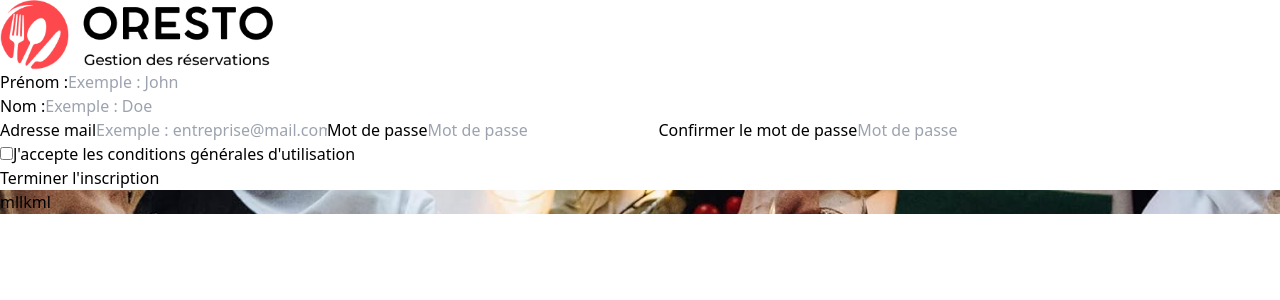
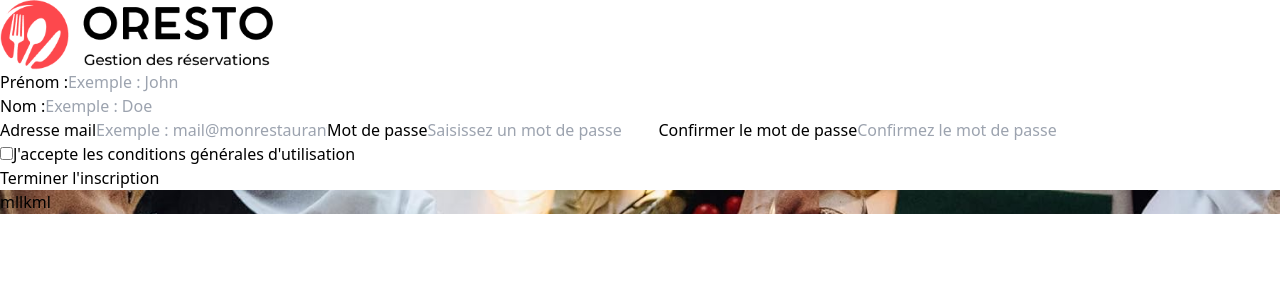
Before and after one commit to xavierc90/Oresto_Front, a React (Vite) app: page /register in a window 1280 px wide. Shown: the top 300 px of the page. Built offline with nearby package versions, Linux system fonts and the light colour scheme.

Commit message:
Amélioration de la page inscription + Ajout favicon

```diff
--- a/index.html
+++ b/index.html
@@ -2,7 +2,7 @@
 <html lang="en">
   <head>
     <meta charset="UTF-8" />
-    <link rel="icon" type="image/svg+xml" href="/vite.svg" />
+    <link rel="icon" type="image/svg+xml" href="./public/img/favicon.svg" />
     <meta name="viewport" content="width=device-width, initial-scale=1.0" />
     <title>Oresto</title>
   </head>
--- a/src/Application/Components/RegisterForm.tsx
+++ b/src/Application/Components/RegisterForm.tsx
@@ -1,64 +1,150 @@
-import { useState } from 'react';
-import { NavLink, useNavigate } from 'react-router-dom';
+import { useState, ChangeEvent, FormEvent } from 'react';
 
 export const RegisterForm = () => {
-  // État pour la case à cocher
-  const [isCheckboxChecked, setIsCheckboxChecked] = useState(false);
+  // États pour les champs de formulaire
+  const [firstName, setFirstName] = useState<string>('');
+  const [lastName, setLastName] = useState<string>('');
+  const [email, setEmail] = useState<string>('');
+  const [password, setPassword] = useState<string>('');
+  const [confirmPassword, setConfirmPassword] = useState<string>('');
+  const [isCheckboxChecked, setIsCheckboxChecked] = useState<boolean>(false);
 
   // Gestionnaire d'événement pour la case à cocher
-  const handleCheckboxChange = (event) => {
+  const handleCheckboxChange = (event: ChangeEvent<HTMLInputElement>) => {
     setIsCheckboxChecked(event.target.checked);
+  };
+
+  // Vérification si tous les champs sont remplis
+  const isFormValid =
+    firstName.trim() !== '' &&
+    lastName.trim() !== '' &&
+    email.trim() !== '' &&
+    password.trim() !== '' &&
+    confirmPassword.trim() !== '' &&
+    password === confirmPassword &&
+    isCheckboxChecked;
+
+  // Fonction pour gérer le changement des champs d'entrée
+  const handleInputChange = (
+    event: ChangeEvent<HTMLInputElement>,
+    setState: React.Dispatch<React.SetStateAction<string>>
+  ) => {
+    setState(event.target.value);
+  };
+
+  // Gestionnaire de soumission du formulaire
+  const handleSubmit = (event: FormEvent<HTMLFormElement>) => {
+    event.preventDefault();
+    if (!isFormValid) {
+      alert('Veuillez remplir tous les champs correctement.');
+      return;
+    }
+
+    alert('Inscription réussie !');
+    // Vous pouvez envoyer les données du formulaire au serveur ici
   };
 
   return (
     <div className="flex flex-col items-center justify-center h-screen">
-
       <a href="/login">
         <img src="../../../public/img/logo-oresto-red.png" width="300px" alt="Logo Oresto" />
       </a>
 
-      <form method='POST' className="flex flex-col mt-10">
-        <div className='flex gap-4'>
-          <div className='flex flex-col'>
+      <form method="POST" className="flex flex-col mt-10" onSubmit={handleSubmit}>
+        <div className="flex gap-4">
+          <div className="flex flex-col">
             <label className="text-lg font-bold mb-2">Prénom :</label>
-            <input type="text" name="firstName" placeholder="Exemple : John" className="border-2 border-gray-300 p-2 mb-6 font-bold" />
+            <input
+              type="text"
+              name="firstName"
+              placeholder="Exemple : John"
+              value={firstName}
+              onChange={(e) => handleInputChange(e, setFirstName)}
+              className={`border-2 p-2 mb-6 font-bold ${
+                firstName.trim() !== '' ? 'border-green-500' : 'border-gray-300'
+              }`}
+            />
           </div>
-          <div className='flex flex-col'>
+          <div className="flex flex-col">
             <label className="text-lg font-bold mb-2">Nom :</label>
-            <input type="text" name="lastName" placeholder="Exemple : Doe" className="border-2 border-gray-300 p-2 mb-6 font-bold" />
+            <input
+              type="text"
+              name="lastName"
+              placeholder="Exemple : Doe"
+              value={lastName}
+              onChange={(e) => handleInputChange(e, setLastName)}
+              className={`border-2 p-2 mb-6 font-bold ${
+                lastName.trim() !== '' ? 'border-green-500' : 'border-gray-300'
+              }`}
+            />
           </div>
         </div>
 
         <label className="text-lg font-bold mb-2">Adresse mail</label>
-        <input type="email" name="email" placeholder="Exemple : entreprise@mail.com" className="border-2 border-gray-300 p-2 mb-6 font-bold" />
+        <input
+          type="email"
+          name="email"
+          placeholder="Exemple : mail@monrestaurant.fr"
+          value={email}
+          onChange={(e) => handleInputChange(e, setEmail)}
+          className={`border-2 p-2 mb-6 font-bold ${
+            email.trim() !== '' ? 'border-green-500' : 'border-gray-300'
+          }`}
+        />
 
         <label className="text-lg font-bold mb-2">Mot de passe</label>
-        <input type="password" name="password" placeholder="Mot de passe" className="border-2 border-gray-300 p-2 mb-4 font-bold" />
+        <input
+          type="password"
+          name="password"
+          placeholder="Saisissez un mot de passe"
+          value={password}
+          onChange={(e) => handleInputChange(e, setPassword)}
+          className={`border-2 p-2 mb-4 font-bold ${
+            password.trim() !== '' ? 'border-green-500' : 'border-gray-300'
+          }`}
+        />
 
         <label className="text-lg font-bold mb-2">Confirmer le mot de passe</label>
-        <input type="password" name="confirmPassword" placeholder="Mot de passe" className="border-2 border-gray-300 p-2 mb-2 font-bold" />
+        <input
+          type="password"
+          name="confirmPassword"
+          placeholder="Confirmez le mot de passe"
+          value={confirmPassword}
+          onChange={(e) => handleInputChange(e, setConfirmPassword)}
+          className={`border-2 p-2 mb-2 font-bold ${
+            confirmPassword.trim() !== '' && password === confirmPassword
+              ? 'border-green-500'
+              : 'border-gray-300'
+          }`}
+        />
 
         <div className="flex flex-col items-center justify-center">
-          <div className='my-4'>
+          <div className="my-4">
             <input
               type="checkbox"
               name="cgu"
               id="cgu"
               className="mr-2"
+              checked={isCheckboxChecked}
               onChange={handleCheckboxChange}
             />
-            J'accepte les <a href="/rgpd" className="text-black font-bold">conditions générales d'utilisation</a>
+            J'accepte les{' '}
+            <a href="/rgpd" className="text-black font-bold">
+              conditions générales d'utilisation
+            </a>
           </div>
 
           <button
             type="submit"
-            className={`bg-black text-white p-4 rounded-lg w-2/4 font-bold uppercase ${isCheckboxChecked ? 'cursor-pointer' : 'cursor-not-allowed opacity-50'}`}
-            disabled={!isCheckboxChecked}
+            className={`bg-black text-white p-4 rounded-lg w-2/4 font-bold uppercase ${
+              isFormValid ? 'cursor-pointer' : 'cursor-not-allowed opacity-50'
+            }`}
+            disabled={!isFormValid}
           >
             Terminer l'inscription
           </button>
         </div>
       </form>
     </div>
-  )
-}
+  );
+};
--- a/src/Application/Pages/Dashboard.tsx
+++ b/src/Application/Pages/Dashboard.tsx
@@ -1,7 +1,11 @@
-import React from 'react'
 import { DashboardNav } from '../Components/DashboardNav'
+import { useEffect } from 'react';
 
 export const Dashboard = () => {
+  useEffect(() => {
+    document.title = 'Oresto - Gestion des réservations';
+  }, []);
+
   return (
     <DashboardNav />
   )
--- a/src/Application/Pages/Home.tsx
+++ b/src/Application/Pages/Home.tsx
@@ -1,6 +1,11 @@
 import {App} from '../../App'
+import { useEffect } from 'react';
 
 export const Home = () => {
+  useEffect(() => {
+    document.title = 'La belle assiette - Restaurant traditionnel';
+  }, []);
+
   return (
     <App />
   )
--- a/src/Application/Pages/Login.tsx
+++ b/src/Application/Pages/Login.tsx
@@ -1,6 +1,11 @@
 import { LoginForm } from '../Components/LoginForm'
+import { useEffect } from 'react';
 
 export const Login = () => {
+  useEffect(() => {
+    document.title = 'Oresto - Se connecter';
+  }, []);
+
   return (
     <div className='w-full h-screen flex'>
       <div className='w-6/12 bg-light'>
--- a/src/Application/Pages/Register.tsx
+++ b/src/Application/Pages/Register.tsx
@@ -1,6 +1,11 @@
 import { RegisterForm } from '../Components/RegisterForm'
+import { useEffect } from 'react';
 
 export const Register = () => {
+  useEffect(() => {
+    document.title = 'Oresto - Créer un compte professionnel';
+  }, []);
+
   return (
     <div className='w-full h-screen flex'>
       <div className='w-6/12 bg-light'>
--- a/src/index.css
+++ b/src/index.css
@@ -7,3 +7,7 @@
     background-repeat: no-repeat;
     background-size: cover;
 }
+
+input::placeholder {
+    font-weight: normal;
+}
```
Also changed, not shown: public/img/favicon.svg (added).
